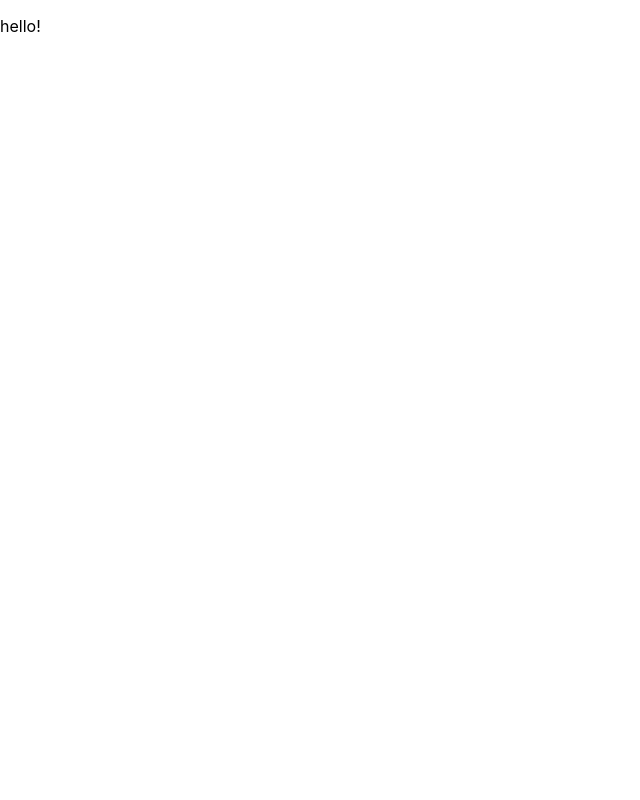
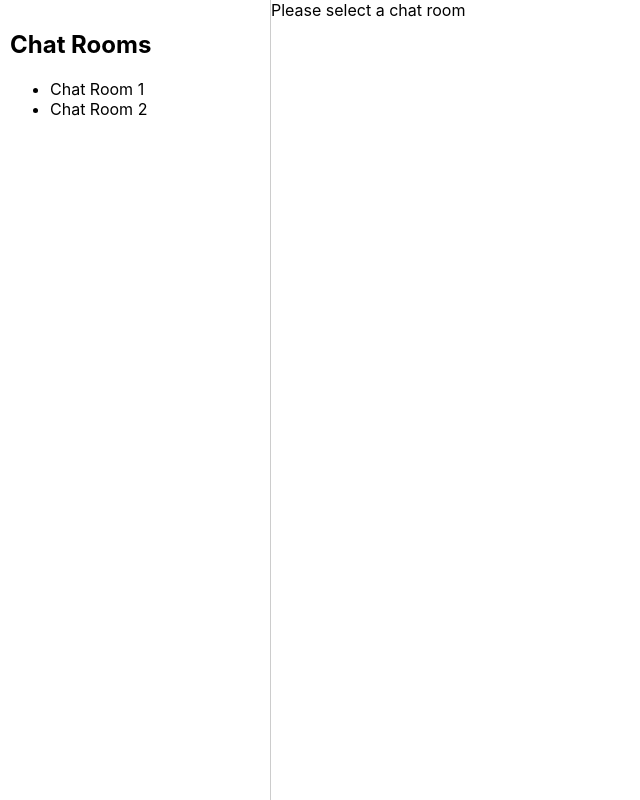
Before and after one commit to charlezzhong/ChatRoom-frontend, a React (Create React App) app in the folder chat_front/: page / in a window 1280 px wide. Shown: the whole page, without its empty margins (0-640 px from the left). Built offline with nearby package versions, Linux system fonts and the light colour scheme; no server answers.

Commit message:
most basic chatroom ui

```diff
--- /dev/null
+++ b/chat_front/src/App.css
@@ -0,0 +1,56 @@
+/* src/App.css */
+.app {
+    display: flex;
+    height: 100vh;
+}
+
+.sidebar {
+    width: 250px;
+    border-right: 1px solid #ccc;
+    padding: 10px;
+}
+
+.chat-room-container {
+    flex: 1;
+    display: flex;
+    flex-direction: column;
+}
+
+.chat-room {
+    display: flex;
+    flex-direction: column;
+    height: 100%;
+}
+
+.messages {
+    flex: 1;
+    overflow-y: auto;
+    padding: 10px;
+    border-bottom: 1px solid #ccc;
+}
+
+.message {
+    margin-bottom: 10px;
+}
+
+.message-input {
+    display: flex;
+    padding: 10px;
+}
+
+.message-input input {
+    flex: 1;
+    padding: 10px;
+    border: 1px solid #ccc;
+    border-radius: 4px;
+}
+
+.message-input button {
+    padding: 10px 20px;
+    margin-left: 10px;
+    border: none;
+    background-color: #007bff;
+    color: white;
+    border-radius: 4px;
+    cursor: pointer;
+}
--- a/chat_front/src/App.js
+++ b/chat_front/src/App.js
@@ -1,9 +1,30 @@
-import React from 'react';
+// src/App.js
+import React, { useState } from 'react';
+import ChatRoomsList from './components/ChatRoomsList';
+import ChatRoom from './components/ChatRoom';
+import './App.css'; // Make sure to create styles for your components
 
-function App() {
-  return (
-    <p>hello!</p>
-  );
-}
+const App = () => {
+    const [chatRooms] = useState([
+        { id: 'room1', name: 'Chat Room 1' },
+        { id: 'room2', name: 'Chat Room 2' },
+    ]);
+    const [selectedRoom, setSelectedRoom] = useState(null);
+
+    return (
+        <div className="app">
+            <div className="sidebar">
+                <ChatRoomsList chatRooms={chatRooms} onSelectRoom={setSelectedRoom} />
+            </div>
+            <div className="chat-room-container">
+                {selectedRoom ? (
+                    <ChatRoom room={selectedRoom} />
+                ) : (
+                    <div>Please select a chat room</div>
+                )}
+            </div>
+        </div>
+    );
+};
 
 export default App;
--- /dev/null
+++ b/chat_front/src/components/ChatRoom.js
@@ -0,0 +1,56 @@
+// src/components/ChatRoom.js
+import React, { useState, useEffect } from 'react';
+import io from 'socket.io-client';
+
+const socket = io('http://localhost:3000'); // Change to your server URL
+
+const ChatRoom = ({ room }) => {
+    const [messages, setMessages] = useState([]);
+    const [newMessage, setNewMessage] = useState('');
+
+    useEffect(() => {
+        if (room) {
+            socket.emit('join', room.id);
+
+            socket.on('message', message => {
+                setMessages(prevMessages => [...prevMessages, message]);
+            });
+
+            return () => {
+                socket.emit('leave', room.id);
+                socket.off('message');
+            };
+        }
+    }, [room]);
+
+    const sendMessage = () => {
+        if (newMessage.trim()) {
+            socket.emit('message', { roomId: room.id, text: newMessage });
+            setNewMessage('');
+        }
+    };
+
+    return (
+        <div className="chat-room">
+            <h2>{room.name}</h2>
+            <div className="messages">
+                {messages.map((message, index) => (
+                    <div key={index} className="message">
+                        {message.text}
+                    </div>
+                ))}
+            </div>
+            <div className="message-input">
+                <input
+                    type="text"
+                    value={newMessage}
+                    onChange={e => setNewMessage(e.target.value)}
+                    placeholder="Type a message..."
+                />
+                <button onClick={sendMessage}>Send</button>
+            </div>
+        </div>
+    );
+};
+
+export default ChatRoom;
--- /dev/null
+++ b/chat_front/src/components/ChatRoomsList.js
@@ -0,0 +1,19 @@
+// src/components/ChatRoomsList.js
+import React from 'react';
+
+const ChatRoomsList = ({ chatRooms, onSelectRoom }) => {
+    return (
+        <div className="chat-rooms-list">
+            <h2>Chat Rooms</h2>
+            <ul>
+                {chatRooms.map(room => (
+                    <li key={room.id} onClick={() => onSelectRoom(room)}>
+                        {room.name}
+                    </li>
+                ))}
+            </ul>
+        </div>
+    );
+};
+
+export default ChatRoomsList;
```
Also changed, not shown: chat_front/package.json (+8 -6 lines), 1 other file (tests, documents, lock files or other folders).
